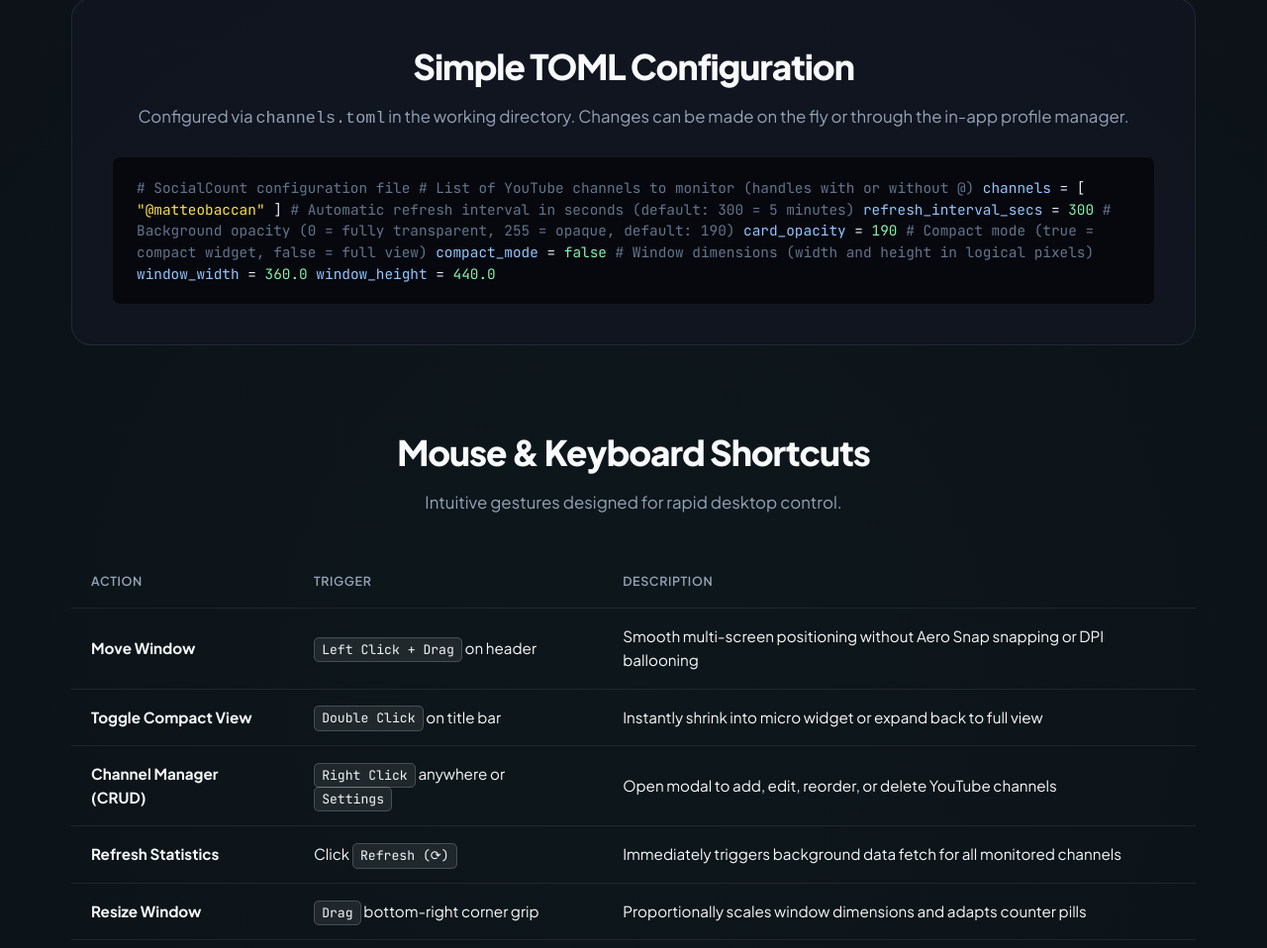
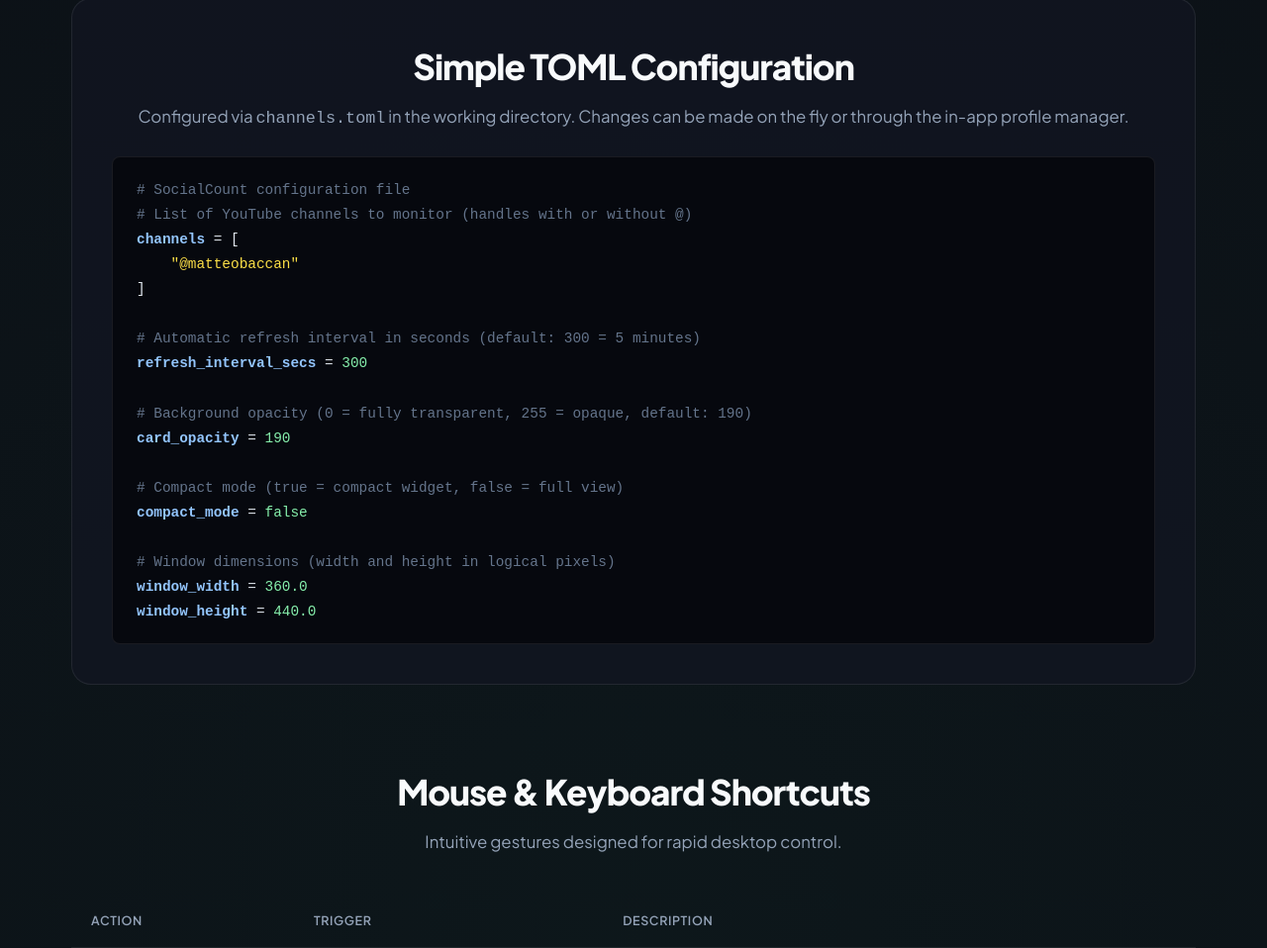
Before and after one commit to matteobaccan/SocialCount, a plain HTML site: page docs/index.html in a window 1280 px wide. Shown: the part 3232-4190 px from the top of the page at 99% size. Drawn offline with Linux system fonts and the light colour scheme.

Commit message:
Exclude ImgBot, update Pages actions, and fix TOML formatting in web docs

```diff
--- a/docs/index.html
+++ b/docs/index.html
@@ -379,7 +379,7 @@
 
     .code-block {
       background: #06080e;
-      border: 1px solid rgba(255, 255, 255, 0.06);
+      border: 1px solid rgba(255, 255, 255, 0.08);
       border-radius: var(--radius-sm);
       padding: 1.25rem 1.5rem;
       font-family: 'JetBrains Mono', monospace;
@@ -387,11 +387,12 @@
       color: #e2e8f0;
       overflow-x: auto;
       margin-top: 1.25rem;
-      line-height: 1.5;
+      line-height: 1.6;
+      white-space: pre;
     }
 
     .code-comment { color: #64748b; }
-    .code-key { color: #93c5fd; }
+    .code-key { color: #93c5fd; font-weight: 600; }
     .code-val { color: #86efac; }
     .code-str { color: #fde047; }
 
@@ -618,8 +619,7 @@
         <p>Configured via <code>channels.toml</code> in the working directory. Changes can be made on the fly or through the in-app profile manager.</p>
       </div>
 
-      <div class="code-block">
-<span class="code-comment"># SocialCount configuration file</span>
+      <pre class="code-block"><code><span class="code-comment"># SocialCount configuration file</span>
 <span class="code-comment"># List of YouTube channels to monitor (handles with or without @)</span>
 <span class="code-key">channels</span> = [
     <span class="code-str">"@matteobaccan"</span>
@@ -636,8 +636,7 @@
 
 <span class="code-comment"># Window dimensions (width and height in logical pixels)</span>
 <span class="code-key">window_width</span> = <span class="code-val">360.0</span>
-<span class="code-key">window_height</span> = <span class="code-val">440.0</span>
-      </div>
+<span class="code-key">window_height</span> = <span class="code-val">440.0</span></code></pre>
     </section>
 
     <!-- Shortcuts Section -->
```
Also changed, not shown: 2 other files.
